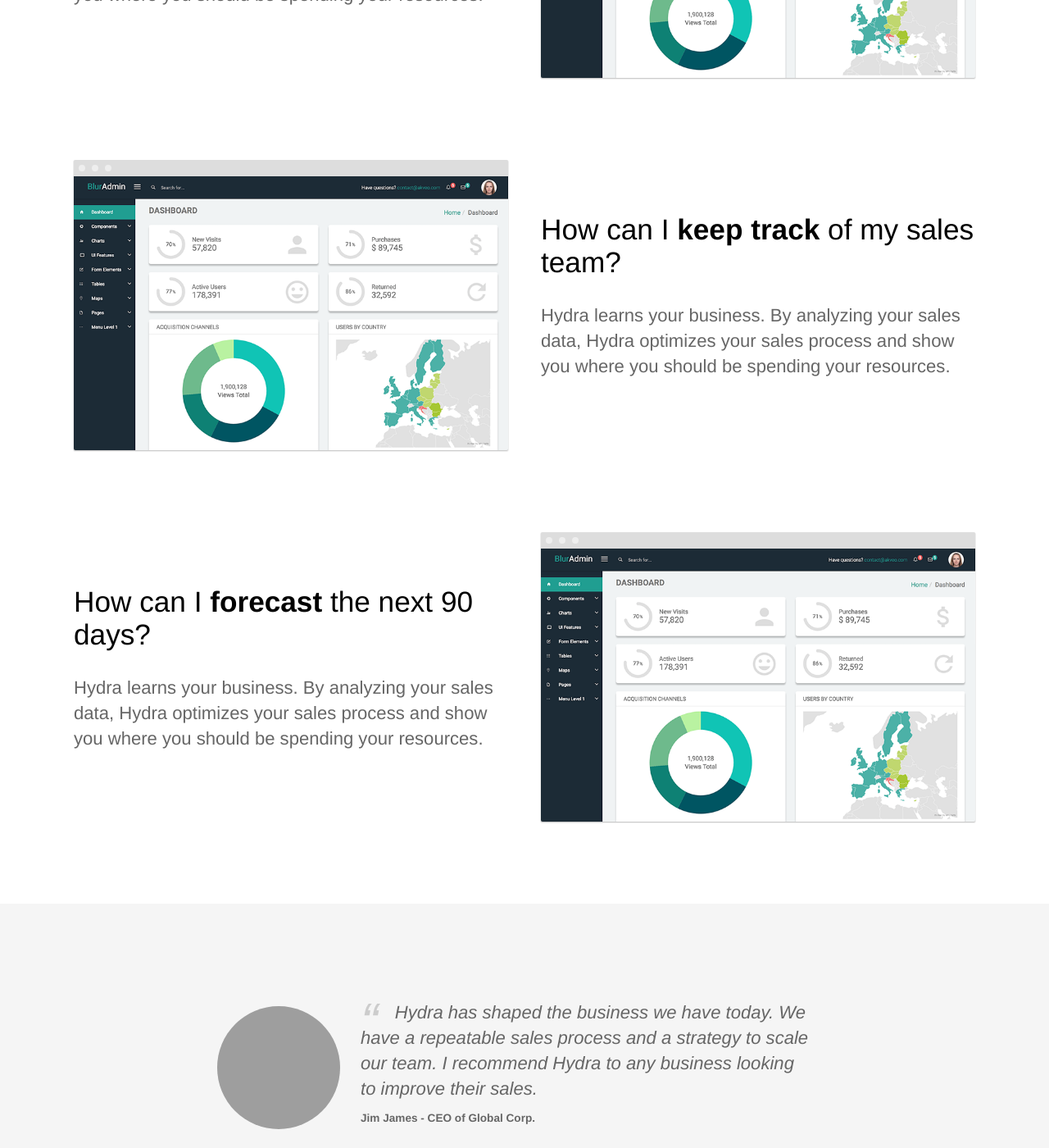
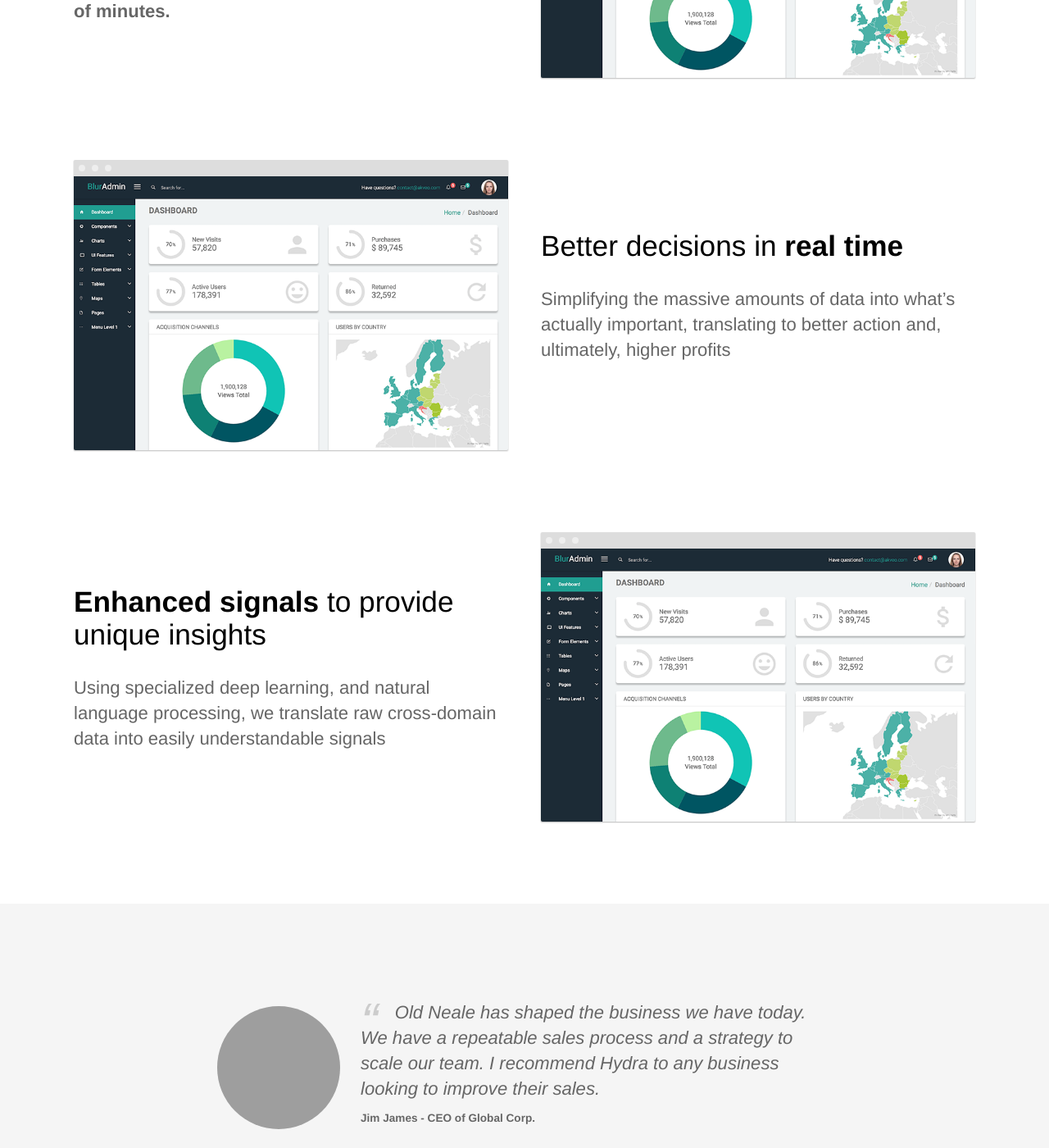
Before and after one commit to 138hr/138.github.io, a Jekyll site: the page built from docs/index.html, in a window 1280 px wide and 1400 px high, scrolled down 1296 px. Shown: the whole window at 82% size. Built offline with Jekyll 4.4.1, drawn with Linux system fonts in a browser that asks for light colours; some of the changed text lies outside the part shown; grey boxes are pictures that could not be loaded.

Commit message:
added homepagewq

```diff
--- a/docs/index.html
+++ b/docs/index.html
@@ -17,8 +17,9 @@
 	<section>
 		<div class="container flex">
 			<div class="text editable">
-				<h2>How can we <strong>double</strong> our sales revenue?</h2>
-				<p>Hydra learns your business. By analyzing your sales data, Hydra optimizes your sales process and show you where you should be spending your resources. </p>
+				<h2>Through <strong>autonomous deep learning</strong> and <strong>predictive analytics</strong>
+				</h2>
+				<p> provide unmatched market insights into how a publicly traded biotech company will perform, all in a <strong>matter of minutes.</strong> </p>
 			</div>
 			<div class="image">
 				<img src="{{ site.baseurl }}/images/dashboard.png" alt="Screenshot" class="screenshot editable" />
@@ -29,8 +30,9 @@
 	<section>
 		<div class="container flex">
 			<div class="text editable">
-				<h2>How can I <strong>keep track</strong> of my sales team?</h2>
-				<p>Hydra learns your business. By analyzing your sales data, Hydra optimizes your sales process and show you where you should be spending your resources.</p>
+				<h2>Better decisions in <strong>real time</strong></h2>
+				<p>Simplifying the massive amounts of data into what’s actually important, translating to better action and, ultimately, higher profits
+				</p>
 			</div>
 			<div class="image">
 				<img src="{{ site.baseurl }}/images/dashboard.png" alt="Screenshot" class="screenshot editable" />
@@ -41,8 +43,9 @@
 	<section>
 		<div class="container flex">
 			<div class="text editable">
-				<h2>How can I <strong>forecast</strong> the next 90 days?</h2>
-				<p>Hydra learns your business. By analyzing your sales data, Hydra optimizes your sales process and show you where you should be spending your resources.</p>
+				<h2><strong>Enhanced signals</strong> to provide unique insights</h2>
+				<p>Using specialized deep learning, and natural language processing, we translate raw cross-domain data into easily understandable signals
+				</p>
 			</div>
 			<div class="image">
 				<img src="{{ site.baseurl }}/images/dashboard.png" alt="Screenshot" class="screenshot editable" />
@@ -55,7 +58,7 @@
 			<div class="testimonial-block">
 				<div class="square-image"><img src="https://source.unsplash.com/6anudmpILw4/600x400" alt="Jim James" class="editable"></div>
 				<blockquote>
-					<p class="editable">Hydra has shaped the business we have today. We have a repeatable sales process and a strategy to scale our team. I recommend Hydra to any business looking to improve their sales.</p>
+					<p class="editable">Old Neale has shaped the business we have today. We have a repeatable sales process and a strategy to scale our team. I recommend Hydra to any business looking to improve their sales.</p>
 					<p class="editable author">Jim James - CEO of Global Corp.</p>
 				</blockquote>
 			</div>
@@ -63,7 +66,6 @@
 	</section>
 
 	<section class="bottom-cta">
-		<h2 class="editable"><strong>Improve</strong> your sales process today</h2>
-		<div class="button alt"><a href="#">Get Started Free</a></div>
+		<h2 class="editable">The automated analyst for biotech</h2>
 	</section>
 </div>
```
Also changed, not shown: docs/_staff_members/john.md (+1 -1 lines), docs/images/ej.png (added).
